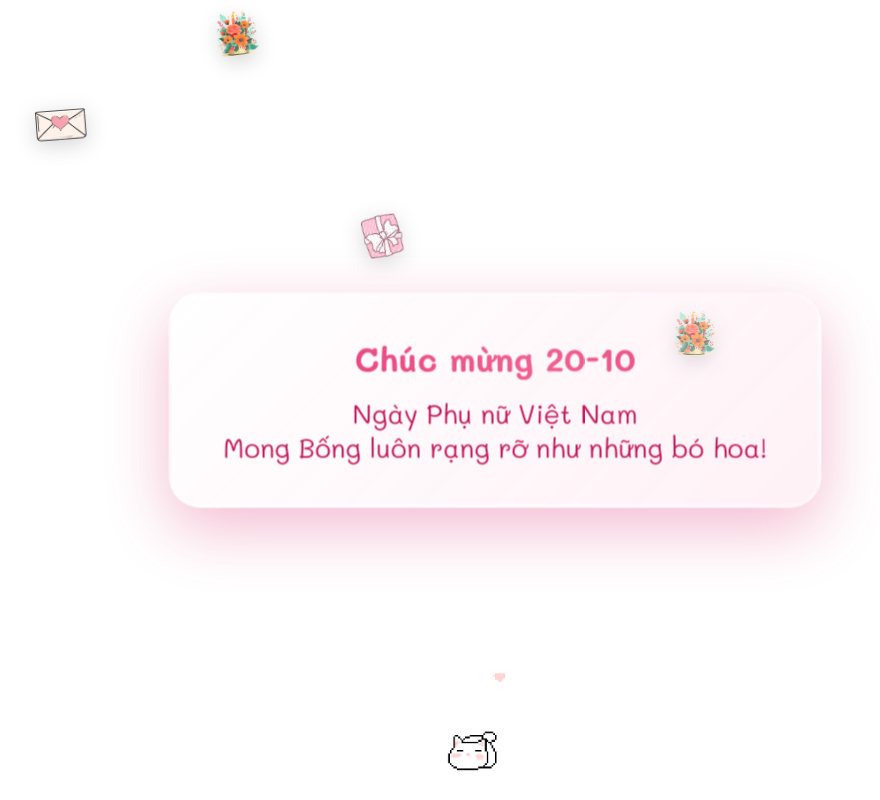
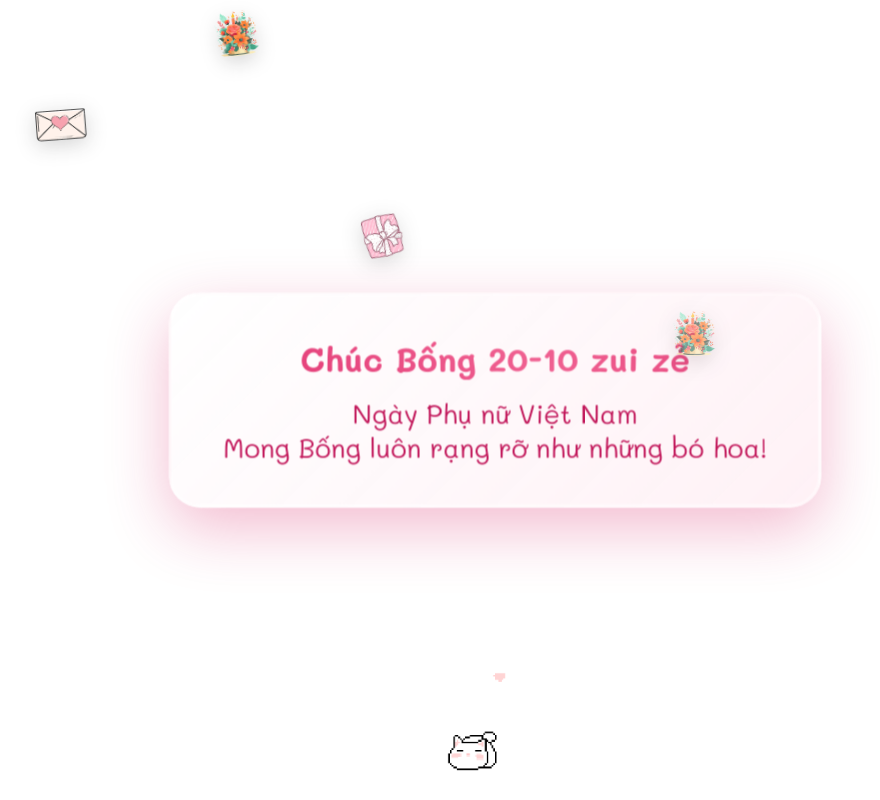
Before and after one commit to tommm1207/20-10forBong, a plain HTML site: page index.html in a window 1280 px wide. Shown: the whole page, without its empty margins (145-1025 px from the left). Drawn offline with Linux system fonts and the light colour scheme.

Commit message:
Update index.html

```diff
--- a/index.html
+++ b/index.html
@@ -365,7 +365,7 @@
 <body>
     <!-- Thông điệp chúc mừng-->
     <div class="center-message">
-        <strong>Chúc mừng 20-10</strong> <!--Sửa tiêu đề chúc mừng ở đây-->
+        <strong>Chúc Bống 20-10 zui zẻ</strong> <!--Sửa tiêu đề chúc mừng ở đây-->
         <span id="centerText">
             Ngày Phụ nữ Việt Nam<br> <!-- Sử lời nhắn hiển thị đầu ở đây-->
             Mong Bống luôn rạng rỡ như những bó hoa!
```
